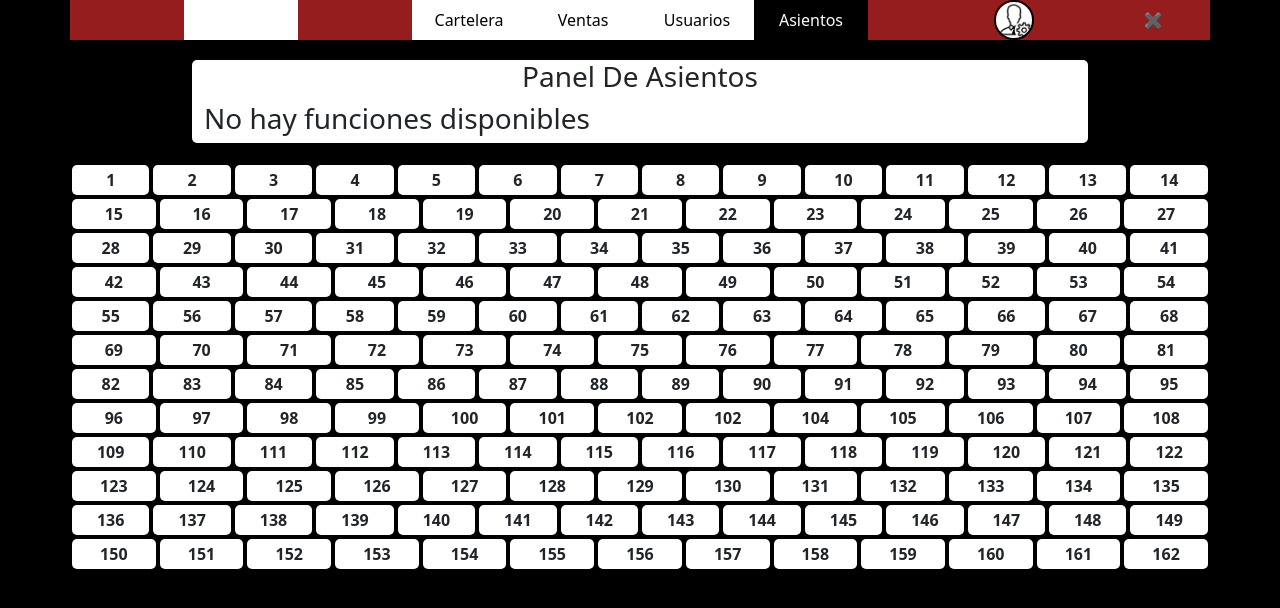
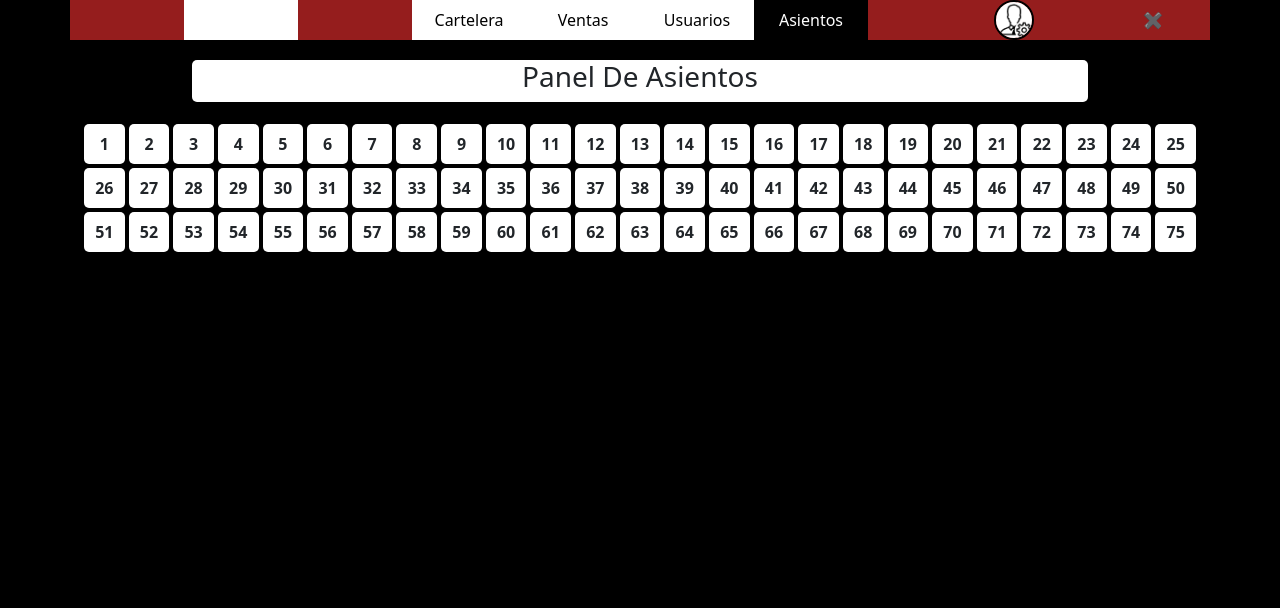
Before and after one commit to Giancarlos1024/CineRama, a PHP site: page /Admin/asientos2.php in a window 1280 px wide. Shown: the top 608 px of the page. Run offline with PHP 8.4, Linux system fonts and the light colour scheme; a user stored in the database is signed in; data that the repository does not hold is empty; some libraries are stand-ins or nearby versions.

Commit message:
se mejoro el diseño

```diff
--- a/Admin/asientos2.php
+++ b/Admin/asientos2.php
@@ -46,203 +46,115 @@ if (empty($_SESSION['id'])) {
         <div class="col alinear"><h3>Panel De Asientos</h3></div>
 
     </div>
-    <div class="row">
+    <!-- <div class="row">
         <div class="col"> <h3> No hay funciones disponibles </h3> </div>
-    </div>
+    </div> -->
 </div>
 </div>
-
 <div class="container">
-<div class="row">
-    <div class="col Asientos" id="1">1</div>
-    <div class="col Asientos" id="2">2</div>
-    <div class="col Asientos" id="3">3</div>
-    <div class="col Asientos" id="4">4</div>
-    <div class="col Asientos" id="5">5</div>
-    <div class="col Asientos" id="6">6</div>
-    <div class="col Asientos" id="7">7</div>
-    <div class="col Asientos" id="8">8</div>
-    <div class="col Asientos" id="9">9</div>
-    <div class="col Asientos" id="10">10</div>
-    <div class="col Asientos" id="11">11</div>
-    <div class="col Asientos" id="12">12</div>
-    <div class="col Asientos" id="13">13</div>
-    <div class="col Asientos" id="14">14</div>
-</div>
-<div class="row">
-    <div class="col Asientos" id="15">15</div>
-    <div class="col Asientos" id="16">16</div>
-    <div class="col Asientos" id="17">17</div>
-    <div class="col Asientos" id="18">18</div>
-    <div class="col Asientos" id="19">19</div>
-    <div class="col Asientos" id="20">20</div>
-    <div class="col Asientos" id="21">21</div>
-    <div class="col Asientos" id="22">22</div>
-    <div class="col Asientos" id="23">23</div>
-    <div class="col Asientos" id="24">24</div>
-    <div class="col Asientos" id="25">25</div>
-    <div class="col Asientos" id="26">26</div>
-    <div class="col Asientos" id="27">27</div>
-</div>
-<div class="row">
-    <div class="col Asientos" id="28">28</div>
-    <div class="col Asientos" id="29">29</div>
-    <div class="col Asientos" id="30">30</div>
-    <div class="col Asientos" id="31">31</div>
-    <div class="col Asientos" id="32">32</div>
-    <div class="col Asientos" id="33">33</div>
-    <div class="col Asientos" id="34">34</div>
-    <div class="col Asientos" id="35">35</div>
-    <div class="col Asientos" id="36">36</div>
-    <div class="col Asientos" id="37">37</div>
-    <div class="col Asientos" id="38">38</div>
-    <div class="col Asientos" id="39">39</div>
-    <div class="col Asientos" id="40">40</div>
-    <div class="col Asientos" id="41">41</div>
-</div>
-<div class="row">
-    <div class="col Asientos" id="42">42</div>
-    <div class="col Asientos" id="43">43</div>
-    <div class="col Asientos" id="44">44</div>
-    <div class="col Asientos" id="45">45</div>
-    <div class="col Asientos" id="46">46</div>
-    <div class="col Asientos" id="47">47</div>
-    <div class="col Asientos" id="48">48</div>
-    <div class="col Asientos" id="49">49</div>
-    <div class="col Asientos" id="50">50</div>
-    <div class="col Asientos" id="51">51</div>
-    <div class="col Asientos" id="52">52</div>
-    <div class="col Asientos" id="53">53</div>
-    <div class="col Asientos" id="54">54</div>
-</div>
-<div class="row">
-    <div class="col Asientos" id="55">55</div>
-    <div class="col Asientos" id="56">56</div>
-    <div class="col Asientos" id="57">57</div>
-    <div class="col Asientos" id="58">58</div>
-    <div class="col Asientos" id="59">59</div>
-    <div class="col Asientos" id="60">60</div>
-    <div class="col Asientos" id="61">61</div>
-    <div class="col Asientos" id="62">62</div>
-    <div class="col Asientos" id="63">63</div>
-    <div class="col Asientos" id="64">64</div>
-    <div class="col Asientos" id="65">65</div>
-    <div class="col Asientos" id="66">66</div>
-    <div class="col Asientos" id="67">67</div>
-    <div class="col Asientos" id="68">68</div>
-</div>
-<div class="row">
-    <div class="col Asientos" id="69">69</div>
-    <div class="col Asientos" id="70">70</div>
-    <div class="col Asientos" id="71">71</div>
-    <div class="col Asientos" id="72">72</div>
-    <div class="col Asientos" id="73">73</div>
-    <div class="col Asientos" id="74">74</div>
-    <div class="col Asientos" id="75">75</div>
-    <div class="col Asientos" id="76">76</div>
-    <div class="col Asientos" id="77">77</div>
-    <div class="col Asientos" id="78">78</div>
-    <div class="col Asientos" id="79">79</div>
-    <div class="col Asientos" id="80">80</div>
-    <div class="col Asientos" id="81">81</div>
-</div>
-<div class="row">
-    <div class="col Asientos" id="82">82</div>
-    <div class="col Asientos" id="83">83</div>
-    <div class="col Asientos" id="84">84</div>
-    <div class="col Asientos" id="85">85</div>
-    <div class="col Asientos" id="86">86</div>
-    <div class="col Asientos" id="87">87</div>
-    <div class="col Asientos" id="88">88</div>
-    <div class="col Asientos" id="89">89</div>
-    <div class="col Asientos" id="90">90</div>
-    <div class="col Asientos" id="91">91</div>
-    <div class="col Asientos" id="92">92</div>
-    <div class="col Asientos" id="93">93</div>
-    <div class="col Asientos" id="94">94</div>
-    <div class="col Asientos" id="95">95</div>
-</div>
-<div class="row">
-    <div class="col Asientos" id="96">96</div>
-    <div class="col Asientos" id="97">97</div>
-    <div class="col Asientos" id="98">98</div>
-    <div class="col Asientos" id="99">99</div>
-    <div class="col Asientos" id="100">100</div>
-    <div class="col Asientos" id="101">101</div>
-    <div class="col Asientos" id="102">102</div>
-    <div class="col Asientos" id="103">102</div>
-    <div class="col Asientos" id="104">104</div>
-    <div class="col Asientos" id="105">105</div>
-    <div class="col Asientos" id="106">106</div>
-    <div class="col Asientos" id="107">107</div>
-    <div class="col Asientos" id="108">108</div>
-</div>
-<div class="row">
-    <div class="col Asientos" id="109">109</div>
-    <div class="col Asientos" id="110">110</div>
-    <div class="col Asientos" id="111">111</div>
-    <div class="col Asientos" id="112">112</div>
-    <div class="col Asientos" id="113">113</div>
-    <div class="col Asientos" id="114">114</div>
-    <div class="col Asientos" id="115">115</div>
-    <div class="col Asientos" id="116">116</div>
-    <div class="col Asientos" id="117">117</div>
-    <div class="col Asientos" id="118">118</div>
-    <div class="col Asientos" id="119">119</div>
-    <div class="col Asientos" id="120">120</div>
-    <div class="col Asientos" id="121">121</div>
-    <div class="col Asientos" id="122">122</div>
-</div>
-<div class="row">
-    <div class="col Asientos" id="123">123</div>
-    <div class="col Asientos" id="124">124</div>
-    <div class="col Asientos" id="125">125</div>
-    <div class="col Asientos" id="126">126</div>
-    <div class="col Asientos" id="127">127</div>
-    <div class="col Asientos" id="128">128</div>
-    <div class="col Asientos" id="129">129</div>
-    <div class="col Asientos" id="130">130</div>
-    <div class="col Asientos" id="131">131</div>
-    <div class="col Asientos" id="132">132</div>
-    <div class="col Asientos" id="133">133</div>
-    <div class="col Asientos" id="134">134</div>
-    <div class="col Asientos" id="135">135</div>
-</div>
-<div class="row">
-    <div class="col Asientos" id="136">136</div>
-    <div class="col Asientos" id="137">137</div>
-    <div class="col Asientos" id="138">138</div>
-    <div class="col Asientos" id="138">139</div>
-    <div class="col Asientos" id="140">140</div>
-    <div class="col Asientos" id="141">141</div>
-    <div class="col Asientos" id="142">142</div>
-    <div class="col Asientos" id="143">143</div>
-    <div class="col Asientos" id="144">144</div>
-    <div class="col Asientos" id="145">145</div>
-    <div class="col Asientos" id="146">146</div>
-    <div class="col Asientos" id="147">147</div>
-    <div class="col Asientos" id="148">148</div>
-    <div class="col Asientos" id="149">149</div>
-</div>
-<div class="row">
-    <div class="col Asientos" id="150">150</div>
-    <div class="col Asientos" id="151">151</div>
-    <div class="col Asientos" id="152">152</div>
-    <div class="col Asientos" id="153">153</div>
-    <div class="col Asientos" id="154">154</div>
-    <div class="col Asientos" id="155">155</div>
-    <div class="col Asientos" id="156">156</div>
-    <div class="col Asientos" id="157">157</div>
-    <div class="col Asientos" id="158">158</div>
-    <div class="col Asientos" id="159">159</div>
-    <div class="col Asientos" id="160">160</div>
-    <div class="col Asientos" id="161">161</div>
-    <div class="col Asientos" id="162">162</div>
-</div>
-
+    <div class="asientosCine">
+        <div class="col Asientos" id="1" onclick="marcarOcupado(1)">1</div>
+        <div class="col Asientos" id="2" onclick="marcarOcupado(2)">2</div>
+        <div class="col Asientos" id="3" onclick="marcarOcupado(3)">3</div>
+        <div class="col Asientos" id="4" onclick="marcarOcupado(4)">4</div>
+        <div class="col Asientos" id="5" onclick="marcarOcupado(5)">5</div>
+        <div class="col Asientos" id="6" onclick="marcarOcupado(6)">6</div>
+        <div class="col Asientos" id="7" onclick="marcarOcupado(7)">7</div>
+        <div class="col Asientos" id="8" onclick="marcarOcupado(8)">8</div>
+        <div class="col Asientos" id="9" onclick="marcarOcupado(9)">9</div>
+        <div class="col Asientos" id="10" onclick="marcarOcupado(10)">10</div>
+        <div class="col Asientos" id="11" onclick="marcarOcupado(11)">11</div>
+        <div class="col Asientos" id="12" onclick="marcarOcupado(12)">12</div>
+        <div class="col Asientos" id="13" onclick="marcarOcupado(13)">13</div>
+        <div class="col Asientos" id="14" onclick="marcarOcupado(14)">14</div>
+        <div class="col Asientos" id="15" onclick="marcarOcupado(15)">15</div>
+        <div class="col Asientos" id="16" onclick="marcarOcupado(16)">16</div>
+        <div class="col Asientos" id="17" onclick="marcarOcupado(17)">17</div>
+        <div class="col Asientos" id="18" onclick="marcarOcupado(18)">18</div>
+        <div class="col Asientos" id="19" onclick="marcarOcupado(19)">19</div>
+        <div class="col Asientos" id="20" onclick="marcarOcupado(20)">20</div>
+        <div class="col Asientos" id="21" onclick="marcarOcupado(21)">21</div>
+        <div class="col Asientos" id="22" onclick="marcarOcupado(22)">22</div>
+        <div class="col Asientos" id="23" onclick="marcarOcupado(23)">23</div>
+        <div class="col Asientos" id="24" onclick="marcarOcupado(24)">24</div>
+        <div class="col Asientos" id="25" onclick="marcarOcupado(25)">25</div>
+        <div class="col Asientos" id="26" onclick="marcarOcupado(26)">26</div>
+        <div class="col Asientos" id="27" onclick="marcarOcupado(27)">27</div>
+        <div class="col Asientos" id="28" onclick="marcarOcupado(28)">28</div>
+        <div class="col Asientos" id="29" onclick="marcarOcupado(29)">29</div>
+        <div class="col Asientos" id="30" onclick="marcarOcupado(30)">30</div>
+        <div class="col Asientos" id="31" onclick="marcarOcupado(31)">31</div>
+        <div class="col Asientos" id="32" onclick="marcarOcupado(32)">32</div>
+        <div class="col Asientos" id="33" onclick="marcarOcupado(33)">33</div>
+        <div class="col Asientos" id="34" onclick="marcarOcupado(34)">34</div>
+        <div class="col Asientos" id="35" onclick="marcarOcupado(35)">35</div>
+        <div class="col Asientos" id="36" onclick="marcarOcupado(36)">36</div>
+        <div class="col Asientos" id="37" onclick="marcarOcupado(37)">37</div>
+        <div class="col Asientos" id="38" onclick="marcarOcupado(38)">38</div>
+        <div class="col Asientos" id="39" onclick="marcarOcupado(39)">39</div>
+        <div class="col Asientos" id="40" onclick="marcarOcupado(40)">40</div>
+        <div class="col Asientos" id="41" onclick="marcarOcupado(41)">41</div>
+        <div class="col Asientos" id="42" onclick="marcarOcupado(42)">42</div>
+        <div class="col Asientos" id="43" onclick="marcarOcupado(43)">43</div>
+        <div class="col Asientos" id="44" onclick="marcarOcupado(44)">44</div>
+        <div class="col Asientos" id="45" onclick="marcarOcupado(45)">45</div>
+        <div class="col Asientos" id="46" onclick="marcarOcupado(46)">46</div>
+        <div class="col Asientos" id="47" onclick="marcarOcupado(47)">47</div>
+        <div class="col Asientos" id="48" onclick="marcarOcupado(48)">48</div>
+        <div class="col Asientos" id="49" onclick="marcarOcupado(49)">49</div>
+        <div class="col Asientos" id="50" onclick="marcarOcupado(50)">50</div>
+        <div class="col Asientos" id="51" onclick="marcarOcupado(51)">51</div>
+        <div class="col Asientos" id="52" onclick="marcarOcupado(52)">52</div>
+        <div class="col Asientos" id="53" onclick="marcarOcupado(53)">53</div>
+        <div class="col Asientos" id="54" onclick="marcarOcupado(54)">54</div>
+        <div class="col Asientos" id="55" onclick="marcarOcupado(55)">55</div>
+        <div class="col Asientos" id="56" onclick="marcarOcupado(56)">56</div>
+        <div class="col Asientos" id="57" onclick="marcarOcupado(57)">57</div>
+        <div class="col Asientos" id="58" onclick="marcarOcupado(58)">58</div>
+        <div class="col Asientos" id="59" onclick="marcarOcupado(59)">59</div>
+        <div class="col Asientos" id="60" onclick="marcarOcupado(60)">60</div>
+        <div class="col Asientos" id="61" onclick="marcarOcupado(61)">61</div>
+        <div class="col Asientos" id="62" onclick="marcarOcupado(62)">62</div>
+        <div class="col Asientos" id="63" onclick="marcarOcupado(63)">63</div>
+        <div class="col Asientos" id="64" onclick="marcarOcupado(64)">64</div>
+        <div class="col Asientos" id="65" onclick="marcarOcupado(65)">65</div>
+        <div class="col Asientos" id="66" onclick="marcarOcupado(66)">66</div>
+        <div class="col Asientos" id="67" onclick="marcarOcupado(67)">67</div>
+        <div class="col Asientos" id="68" onclick="marcarOcupado(68)">68</div>
+        <div class="col Asientos" id="69" onclick="marcarOcupado(69)">69</div>
+        <div class="col Asientos" id="70" onclick="marcarOcupado(70)">70</div>
+        <div class="col Asientos" id="71" onclick="marcarOcupado(71)">71</div>
+        <div class="col Asientos" id="72" onclick="marcarOcupado(72)">72</div>
+        <div class="col Asientos" id="73" onclick="marcarOcupado(73)">73</div>
+        <div class="col Asientos" id="74" onclick="marcarOcupado(74)">74</div>
+        <div class="col Asientos" id="75" onclick="marcarOcupado(75)">75</div>
+    </div>
 </div>
 
 
 
+
+<script>
+    // Ejemplo de cómo marcar un asiento como ocupado (puedes adaptar según tu lógica)
+    function marcarOcupado(id) {
+        var asiento = document.getElementById(id);
+
+        // Verificar si el asiento ya está marcado como ocupado
+        if (asiento.classList.contains("ocupado")) {
+            // Si ya está ocupado, desmarcarlo
+            asiento.classList.remove("ocupado");
+        } else {
+            // Si no está ocupado, marcarlo como ocupado
+            asiento.classList.add("ocupado");
+        }
+    }
+
+    // Para desbloquear un asiento
+    function desbloquearAsiento(id) {
+        var asiento = document.getElementById(id);
+        asiento.classList.remove("ocupado");
+    }
+</script>
+
 </body>
 </html>
--- a/css/admin3.css
+++ b/css/admin3.css
@@ -23,3 +23,20 @@ h4 {
     height: 40px;
     cursor: pointer;
 }
+
+
+
+.Asientos.ocupado {
+    background-color: red;
+    color: white;
+}
+.asientosCine{
+    display: flex;
+    flex-direction: row;
+    flex-wrap: wrap;
+}
+.asientosCine > div{
+    padding: 20px;
+    cursor: pointer;
+
+}
--- a/css/style3.css
+++ b/css/style3.css
@@ -78,3 +78,9 @@ a.hpvblanco {
     height: 40px;
     cursor: pointer;
 }
+
+.opcionButtonVer{
+    border: none;
+    color: royalblue;
+    background: none;
+}
--- a/db/database.php
+++ b/db/database.php
@@ -1,14 +1,14 @@
 <?php
 
-$servername = "sql312.infinityfree.com";
-$username = "if0_37236684";
-$password = "nXFg0vZ3GON4r";
-$dbname = "if0_37236684_cinerama";
+// $servername = "sql312.infinityfree.com";
+// $username = "if0_37236684";
+// $password = "nXFg0vZ3GON4r";
+// $dbname = "if0_37236684_cinerama";
 
-// $servername = "localhost:3309";
-// $username = "root";
-// $password = "";
-// $dbname = "proyecto";
+$servername = "localhost:3309";
+$username = "root";
+$password = "";
+$dbname = "proyecto";
 
   $con=mysqli_connect($servername,$username,$password,$dbname);
   $con->set_charset("utf8");
```
Also changed, not shown: Admin/añadir_pelicula.php (+52 -31 lines), Admin/usuarios.php (+18 -18 lines), Usuario/noticias.php (+39 -9 lines), Usuario/peliculas.php (+29 -5 lines), css/Style4.css (+14 -1 lines), css/style5.css (+42 -6 lines).
